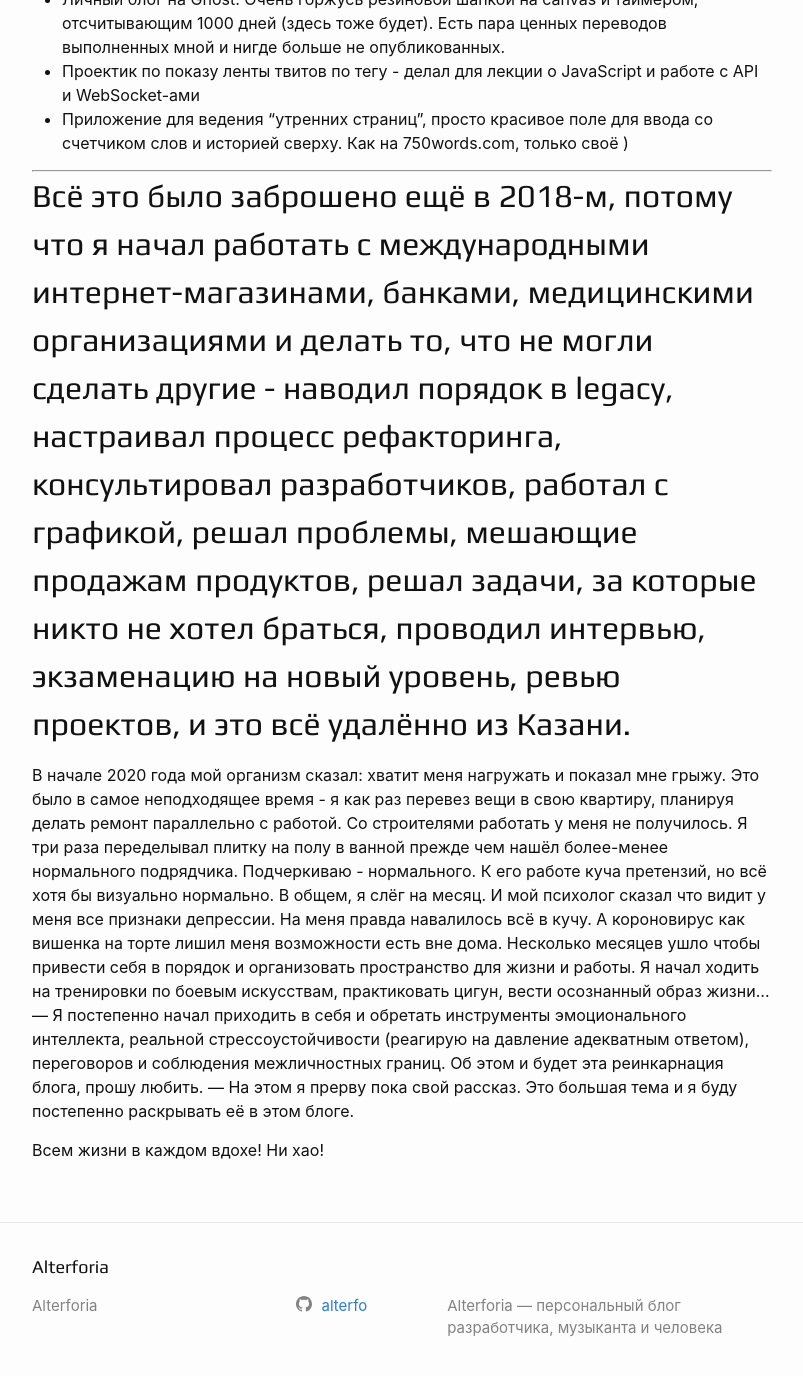
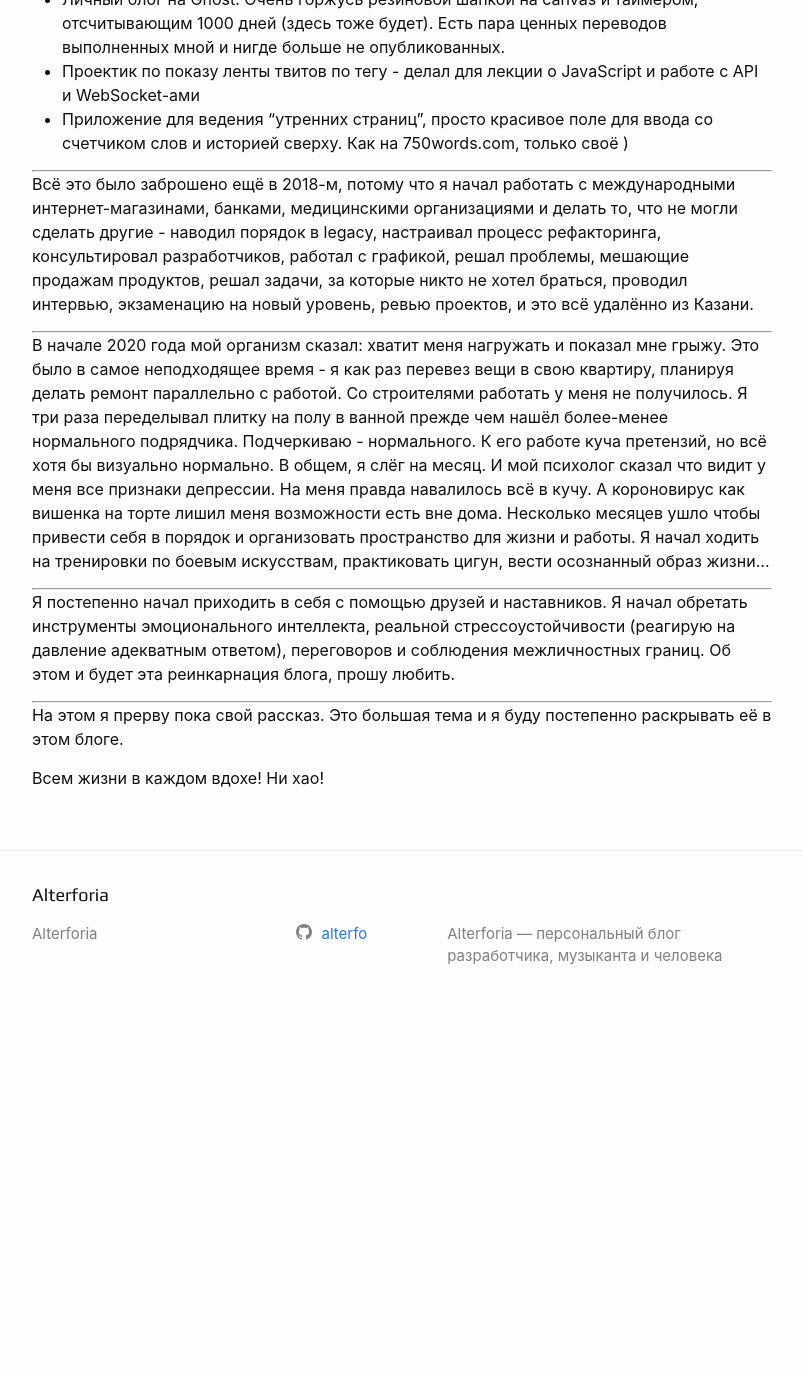
Before and after one commit to badattech/badattech.github.io, a Jekyll site: the page built from _posts/2020-09-03-why-the-blog-appears.markdown, in a window 1280 px wide and 1400 px high, scrolled down 1960 px. Shown: the top 1376 px of the window, without its empty margins (238-1041 px from the left). Built offline with Jekyll 4.4.1, drawn with Linux system fonts in a browser that asks for light colours; after the commit the page ends 2988 px from its top, so only the background shows below that.

Commit message:
minor text issues

```diff
--- a/_posts/2020-09-03-why-the-blog-appears.markdown
+++ b/_posts/2020-09-03-why-the-blog-appears.markdown
@@ -42,12 +42,18 @@ categories: why
 ***
 
 Всё это было заброшено ещё в 2018-м, потому что я начал работать с международными интернет-магазинами, банками, медицинскими организациями и делать то, что не могли сделать другие - наводил порядок в legacy, настраивал процесс рефакторинга, консультировал разработчиков, работал с графикой, решал проблемы, мешающие продажам продуктов, решал задачи, за которые никто не хотел браться, проводил интервью, экзаменацию на новый уровень, ревью проектов, и это всё удалённо из Казани.
----
+
+***
+
 В начале 2020 года мой организм сказал: хватит меня нагружать и показал мне грыжу. Это было в самое неподходящее время - я как раз перевез вещи в свою квартиру, планируя делать ремонт параллельно с работой. Со строителями работать у меня не получилось. Я три раза переделывал плитку на полу в ванной прежде чем нашёл более-менее нормального подрядчика. Подчеркиваю - нормального. К его работе куча претензий, но всё хотя бы визуально нормально. В общем, я слёг на месяц. И мой психолог сказал что видит у меня все признаки депрессии. На меня правда навалилось всё в кучу. А короновирус как вишенка на торте лишил меня возможности есть вне дома. Несколько месяцев ушло чтобы привести себя в порядок и организовать пространство для жизни и работы. Я начал ходить на тренировки по боевым искусствам, практиковать цигун, вести осознанный образ жизни...
----
-Я постепенно начал приходить в себя и обретать инструменты эмоционального интеллекта, реальной стрессоустойчивости (реагирую на давление адекватным ответом), переговоров и соблюдения межличностных границ.
+
+***
+
+Я постепенно начал приходить в себя с помощью друзей и наставников. Я начал обретать инструменты эмоционального интеллекта, реальной стрессоустойчивости (реагирую на давление адекватным ответом), переговоров и соблюдения межличностных границ.
 Об этом и будет эта реинкарнация блога, прошу любить.
----
+
+***
+
 На этом я прерву пока свой рассказ. Это большая тема и я буду постепенно раскрывать её в этом блоге.
 
 Всем жизни в каждом вдохе!
```
